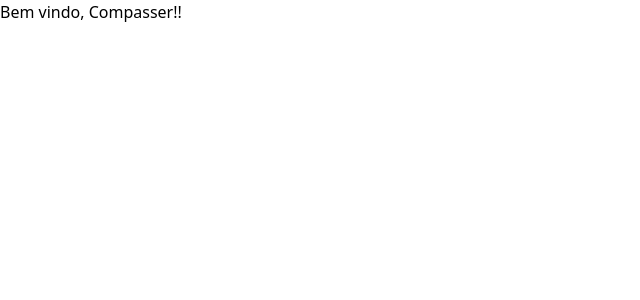
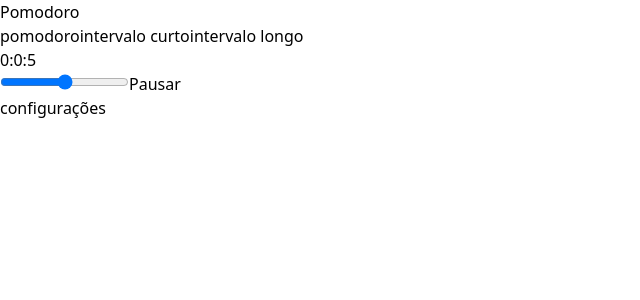
Before and after one commit to Leckller/pomodoro, a React (Vite) app: page / in a window 1280 px wide. Shown: the top 300 px of the page, without its empty margins (0-640 px from the left). Built offline with nearby package versions, Linux system fonts and the light colour scheme.

Commit message:
feat: contador pronto

```diff
--- /dev/null
+++ b/src/components/Clock.tsx
@@ -0,0 +1,9 @@
+import { Timer } from '../hooks/useTimer';
+
+function Clock({ time } : { time: Timer }) {
+  return (
+    <div>{`${time.hours}:${time.minutes}:${time.seconds}`}</div>
+  );
+}
+
+export default Clock;
--- /dev/null
+++ b/src/hooks/useTimer.tsx
@@ -0,0 +1,30 @@
+import { useEffect, useState } from 'react';
+
+export class Timer {
+  constructor(public seconds: number, public minutes: number, public hours: number) {
+  }
+}
+
+export default function useTime() {
+  const [time, setTime] = useState(new Timer(10, 0, 0));
+  useEffect(() => {
+    const id = setInterval(() => {
+      time.seconds -= 1;
+      if (time.seconds < 0) {
+        time.seconds = 60;
+        time.minutes -= 1;
+      } if (time.minutes < 0) {
+        time.minutes = 60;
+        time.hours -= 1;
+      } if (time.hours < 0) {
+        clearInterval(id);
+        return;
+      }
+      const newTimer = new Timer(time.seconds, time.minutes, time.hours);
+      setTime(newTimer);
+    }, 1000);
+    return () => clearInterval(id);
+  }, []);
+
+  return time;
+}
--- a/src/routes/Home.tsx
+++ b/src/routes/Home.tsx
@@ -1,8 +1,35 @@
+import Clock from '../components/Clock';
+import useTime from '../hooks/useTimer';
+
 function Home() {
+  const timer = useTime();
   return (
-    <header>
-      <h1>Bem vindo, Compasser!!</h1>
-    </header>
+    <div>
+      <header>
+        <h1>Pomodoro</h1>
+        <section>
+          <button>pomodoro</button>
+          <button>intervalo curto</button>
+          <button>intervalo longo</button>
+        </section>
+      </header>
+      <main>
+        <article>
+          <Clock time={ timer } />
+          <input
+            type="range"
+          />
+          <button>
+            Pausar
+          </button>
+        </article>
+      </main>
+      <footer>
+        <button>
+          configurações
+        </button>
+      </footer>
+    </div>
   );
 }
 
```
Also changed, not shown: package.json (+27 -1 lines).
